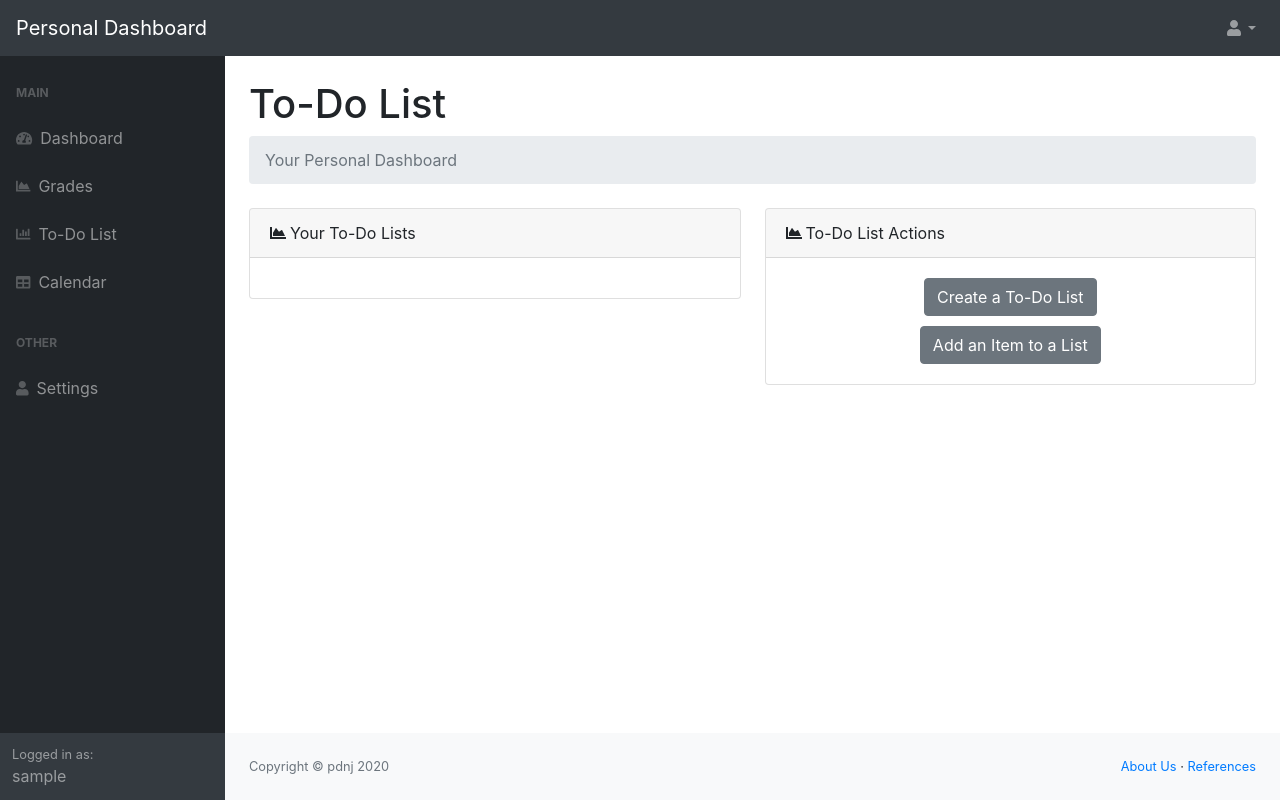
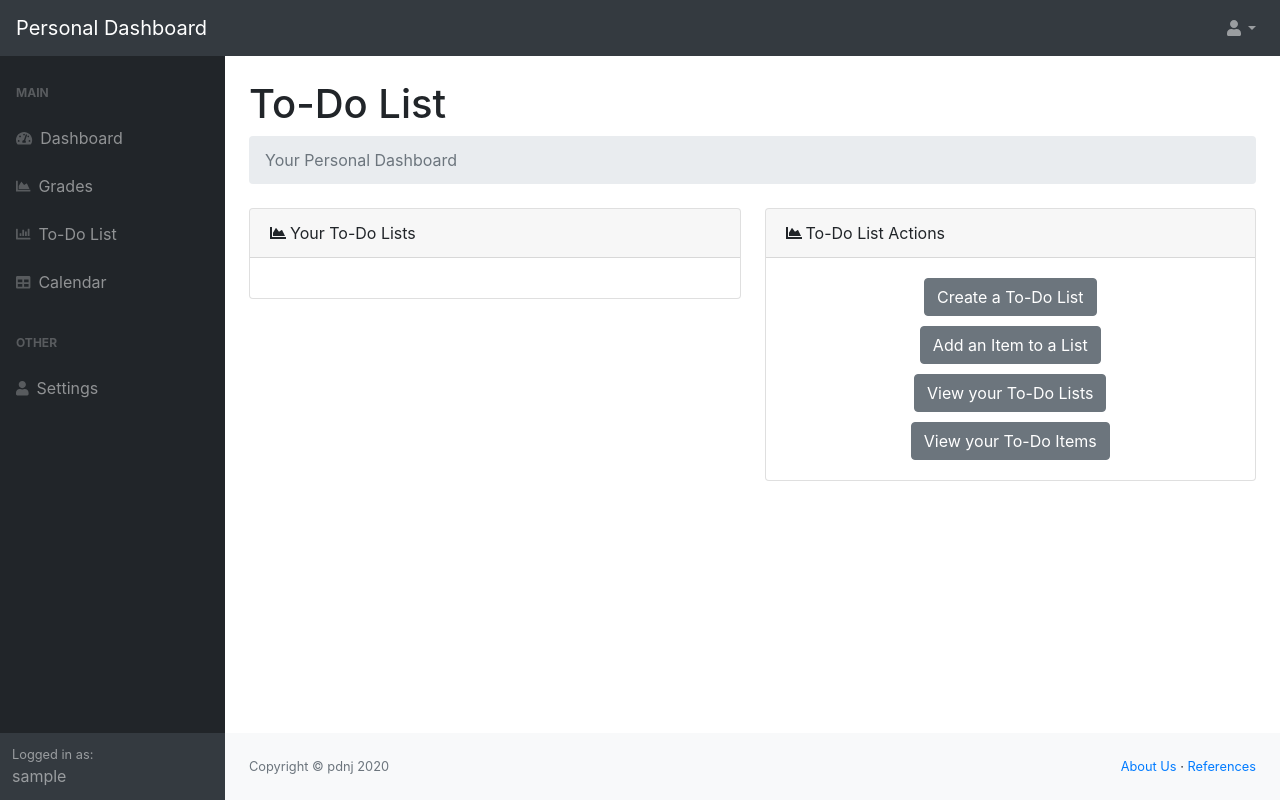
Before and after one commit to jwtufano/personal-dashboard, a Django app: page /dashboard/todo/ in a window 1280 px wide. Run offline with Django 3.2, Linux system fonts and the light colour scheme; the visitor is signed in with stand-in values (Sample User, id 1); parts of the project's set-up code (start-up, migrations or seed data) failed here and were passed over; some libraries are stand-ins or nearby versions.

Commit message:
can view todo lists
Signed-off-by: Alex Hicks <awh4kc@virginia.edu>

```diff
--- a/app/urls.py
+++ b/app/urls.py
@@ -12,4 +12,6 @@ urlpatterns = [
     path("update_list/", views.update_list, name="update_list"),
     path("update_item/", views.update_item, name="update_item"),
     path("todo/", views.todo, name="todo"),
+    path("view_items/", views.list_items, name="view_items"),
+    path("view_lists/", views.list_lists, name="view_lists"),
 ]
--- a/app/views.py
+++ b/app/views.py
@@ -39,8 +39,11 @@ def delete_list(request):
 
 
 def list_lists(request):
-    task_list = TaskList.objects.all()
-    return render("list-lists.html", {"task_list": task_list})
+    try:
+        task_list = list(TaskList.objects.all())
+    except TaskList.DoesNotExist:
+        return HttpResponseRedirect(reverse("dashboard:dashboard"))
+    return render(request, "list-lists.html", {"task_list": task_list})
 
 
 def create_item(request):
@@ -94,10 +97,24 @@ def delete_item(request):
 
 def list_items(request):
     # second parameter for TaskList and return list that is TaskItems.objects.get(TaskList=passed_list)
-    tasklist = TaskList.objects.get_object_or_404(task_list_name=request.POST.get("task_list_name"))
-    if tasklist:
-        items = TaskItem.objects.filter(task_list=tasklist)
-    return render("list-items.html", {"items": items})
+    try:
+        items = TaskItem.objects.all()
+    except TaskList.DoesNotExist:
+        return HttpResponseRedirect(reverse("dashboard:dashboard"))
+    task_lists = []
+    for item in items:
+        if item.task_list not in task_lists:
+            task_lists.append(item.task_list)
+    lists = []
+    for task_list in task_lists:
+        helper = []
+        helper.append(task_list)
+        why = list(TaskItem.objects.filter(task_list=task_list))
+        for item in why:
+            helper.append(item)
+        lists.append(helper)
+    print(lists)
+    return render(request, "list-items.html", {"items": items, "lists": lists, "task_lists": task_lists})
 
 
 def dashboard(request):
--- a/templates/todo.html
+++ b/templates/todo.html
@@ -40,6 +40,12 @@
                     <div class="text-center" style="margin-top: 10px;">
                         <a class="btn btn-secondary" href="{% url 'dashboard:create_item'%}">Add an Item to a List</a>
                     </div>
+                    <div class="text-center" style="margin-top: 10px;">
+                        <a class="btn btn-secondary" href="{% url 'dashboard:view_lists'%}">View your To-Do Lists</a>
+                    </div>
+                    <div class="text-center" style="margin-top: 10px;">
+                        <a class="btn btn-secondary" href="{% url 'dashboard:view_items'%}">View your To-Do Items</a>
+                    </div>
                 </div>
             </div>
         </div>
```
Also changed, not shown: app/forms.py (+3 -5 lines), templates/list-items.html (+24 -0 lines), templates/list-lists.html (+11 -0 lines), models/migrations/0030_auto_20200408_0954.py (added), models/migrations/0031_auto_20200408_0955.py (added), models/migrations/0032_auto_20200408_0956.py (added), models/migrations/0033_auto_20200408_1007.py (added), models/migrations/0034_auto_20200408_1008.py (added), models/migrations/0035_auto_20200408_1009.py (added), models/migrations/0036_auto_20200408_1009.py (added), models/migrations/0037_auto_20200408_1010.py (added), models/migrations/0038_auto_20200408_1011.py (added), models/migrations/0039_auto_20200408_1038.py (added).
